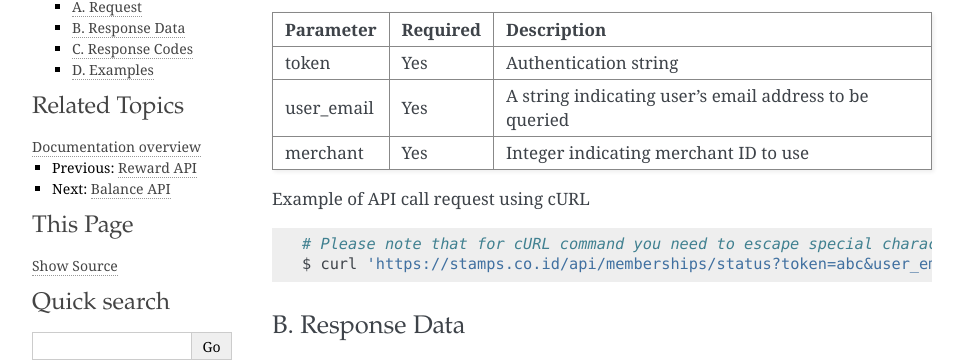
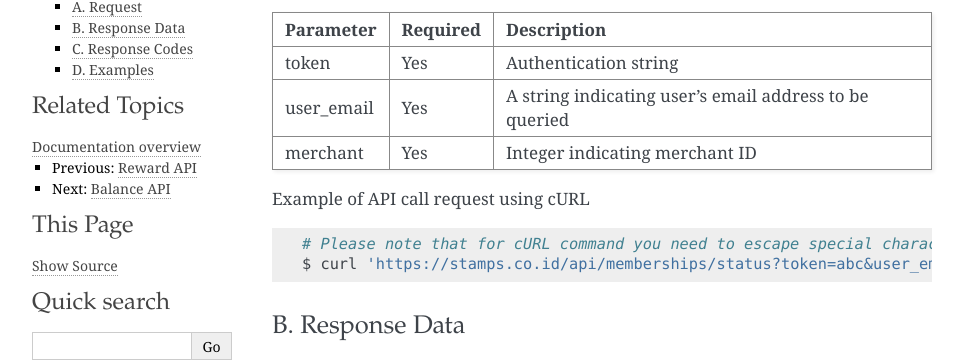
Before and after one commit to ui/stamps-api-docs, a Sphinx documentation site: the page built from source/customer_api.rst, in a window 1280 px wide and 900 px high. Shown: the part 350-711 px from the top of the window, without its empty margins (148-1112 px from the left). Built offline with Sphinx 7.4.7, drawn with Linux system fonts in a browser that asks for light colours; some of the changed text lies outside the part shown.

Commit message:
change merchant parameter description

```diff
--- a/source/balance_api.rst
+++ b/source/balance_api.rst
@@ -18,7 +18,7 @@ Parameter   Required    Description
 token       Yes         Authentication string
 user        Yes         A string indicating user's email address or member ID
 amount      Yes         A positive number indicating the amount to be added to customer's balance
-merchant    Yes         ID of merchant
+merchant    Yes         Integer indicating merchant ID
 =========== =========== =========================
 
 Here's an example of how the API call might look like in JSON format
@@ -90,7 +90,7 @@ Parameter   Required    Description
 token       Yes         Authentication string
 user        Yes         A string indicating user's email address or member ID
 amount      Yes         A positive number indicating amount to be deducted from customer's balance
-merchant    Yes         ID of merchant
+merchant    Yes         Integer indicating merchant ID
 =========== =========== =========================
 
 Here's an example of how the API call might look like in JSON format
--- a/source/customer_api.rst
+++ b/source/customer_api.rst
@@ -19,7 +19,7 @@ Parameter   Required    Description
 token       Yes         Authentication string
 user_email  Yes         A string indicating user's
                         email address to be queried
-merchant    Yes         Integer indicating merchant ID to use
+merchant    Yes         Integer indicating merchant ID
 =========== =========== =========================
 
 Example of API call request using cURL
@@ -130,7 +130,7 @@ Parameter   Required    Description
 token       Yes         Authentication string
 query       Yes         A string indicating query
                         to be processed for the suggestions API
-merchant    Yes         Integer indicating merchant ID to use
+merchant    Yes         Integer indicating merchant ID
 =========== =========== =========================
 
 Example of API call request using cURL:
@@ -228,7 +228,7 @@ member_id   No          Customer's member id
 phone       No          Customer's phone number
 birthday    Yes         Customer's birthday (with format YYYY-MM-DD)
 gender      Yes         Customer's gender ('Male' or 'Female')
-merchant    Yes         Integer indicating merchant ID to use
+merchant    Yes         Integer indicating merchant ID
 =========== =========== =========================
 
 Example of API call request using cURL:
--- a/source/reward_api.rst
+++ b/source/reward_api.rst
@@ -19,7 +19,7 @@ Parameter   Required    Description
 token       Yes         Authentication string
 user_email  No          A string indicating user's
                         email address to be queried
-merchant    Yes         ID of merchant to be queried for reward
+merchant    Yes         Integer indicating merchant ID to be queried for reward
 =========== =========== =========================
 
 Example of API call request using cURL
```
